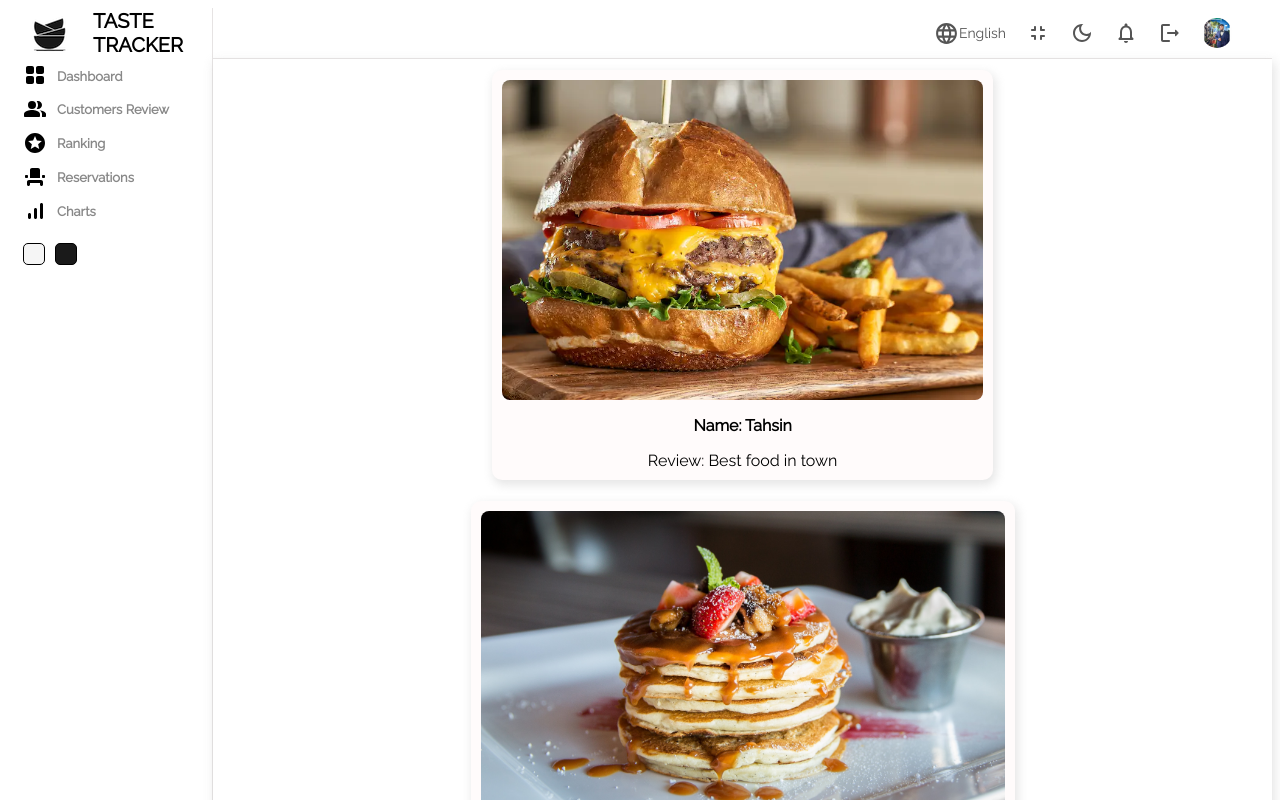
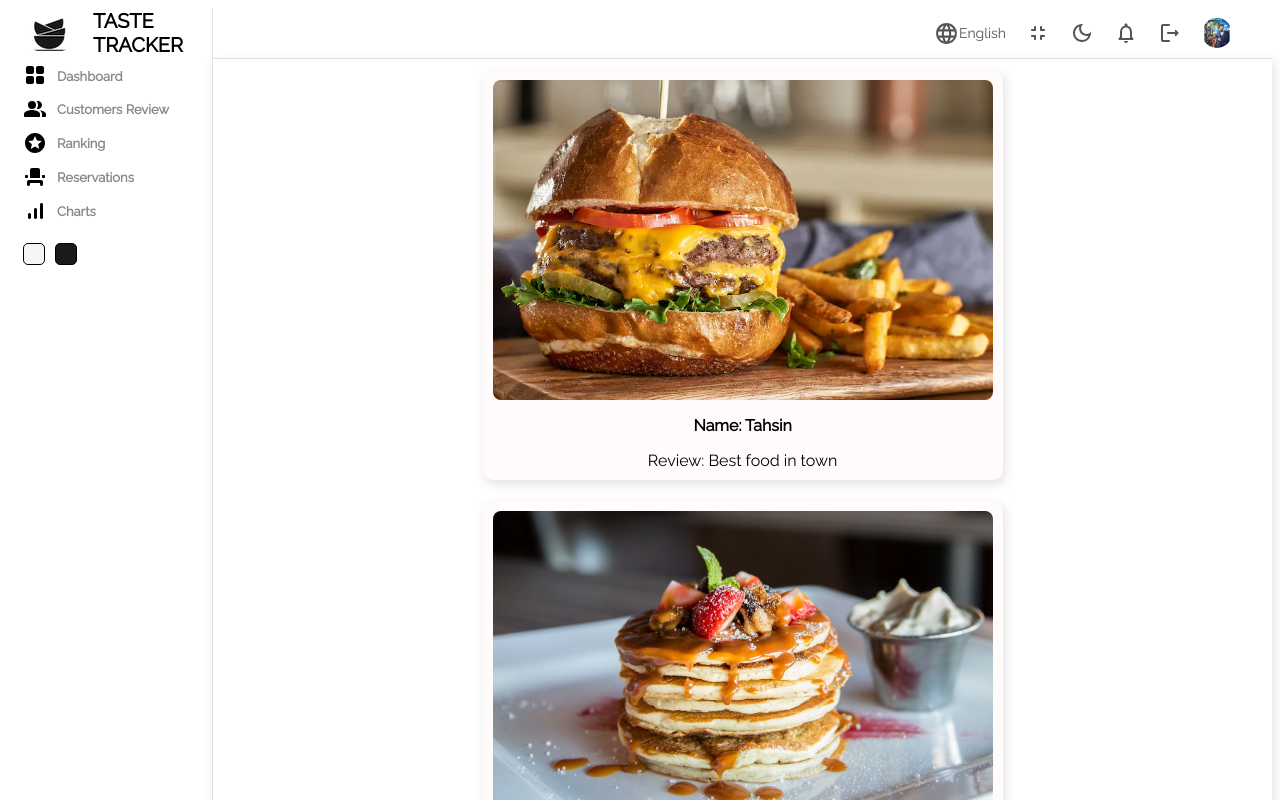
Before and after one commit to Mohammed21Sharraf/Taste-Tracker, a React (Create React App) app in the folder client/: page /customer in a window 1280 px wide. Shown: the top 800 px of the page. Built offline with nearby package versions, Linux system fonts and the light colour scheme.

Commit message:
Fixed the customer review page

```diff
--- a/client/src/components/Restaurant/Customer/Review/Post.jsx
+++ b/client/src/components/Restaurant/Customer/Review/Post.jsx
@@ -1,17 +1,16 @@
-import React from 'react'
-import './Post.scss'
+import React from "react";
+import "./Post.scss";
 
-
-const Post = ({data}) => {
+const Post = ({ data }) => {
   return (
     <div className="Post">
-        <img src={data.img} alt="" />
-        <div className="details">
-            <span>Name: {data.name} </span>
-        </div>
-        <span>Review: {data.review}</span>
+      <img className="img" src={data.img} alt="" />
+      <div className="details">
+        <span>Name: {data.name} </span>
+      </div>
+      <span>Review: {data.review}</span>
     </div>
-  )
-}
+  );
+};
 
-export default Post
+export default Post;
--- a/client/src/components/Restaurant/Customer/Review/Post.scss
+++ b/client/src/components/Restaurant/Customer/Review/Post.scss
@@ -1,5 +1,4 @@
-.Post
-{
+.Post {
   display: flex;
   flex-direction: column;
   background-color: rgb(255, 251, 251);
@@ -12,14 +11,13 @@
   margin-top: 1%;
   margin-bottom: 1%;
 
-    .details{
+  .details {
     font-weight: bold;
   }
-}
-
-.Post>img{
-    width: 100%;
-    max-height: 20rem;
+  .img {
+    width: 500px;
+    height: 320px;
     object-fit: cover;
     border-radius: 0.5rem;
   }
+}
--- a/client/src/components/Restaurant/Reservation/Datatable/Datatable.jsx
+++ b/client/src/components/Restaurant/Reservation/Datatable/Datatable.jsx
@@ -8,7 +8,6 @@ const Datatable = () => {
   let rows = [];
   let columns = [];
 
-  if (location.pathname === "/reservation") {
   const options = [
     {
       userID: 1,
@@ -100,7 +99,6 @@ const Datatable = () => {
       status: item.status,
     });
   });
-  }
 
   return (
     <Fragment>
```
Also changed, not shown: client/src/components/Restaurant/Ranking/Ranking.scss (added), 2 other files (tests, documents, lock files or other folders). Lines whose indentation alone changed are shown as unchanged.
